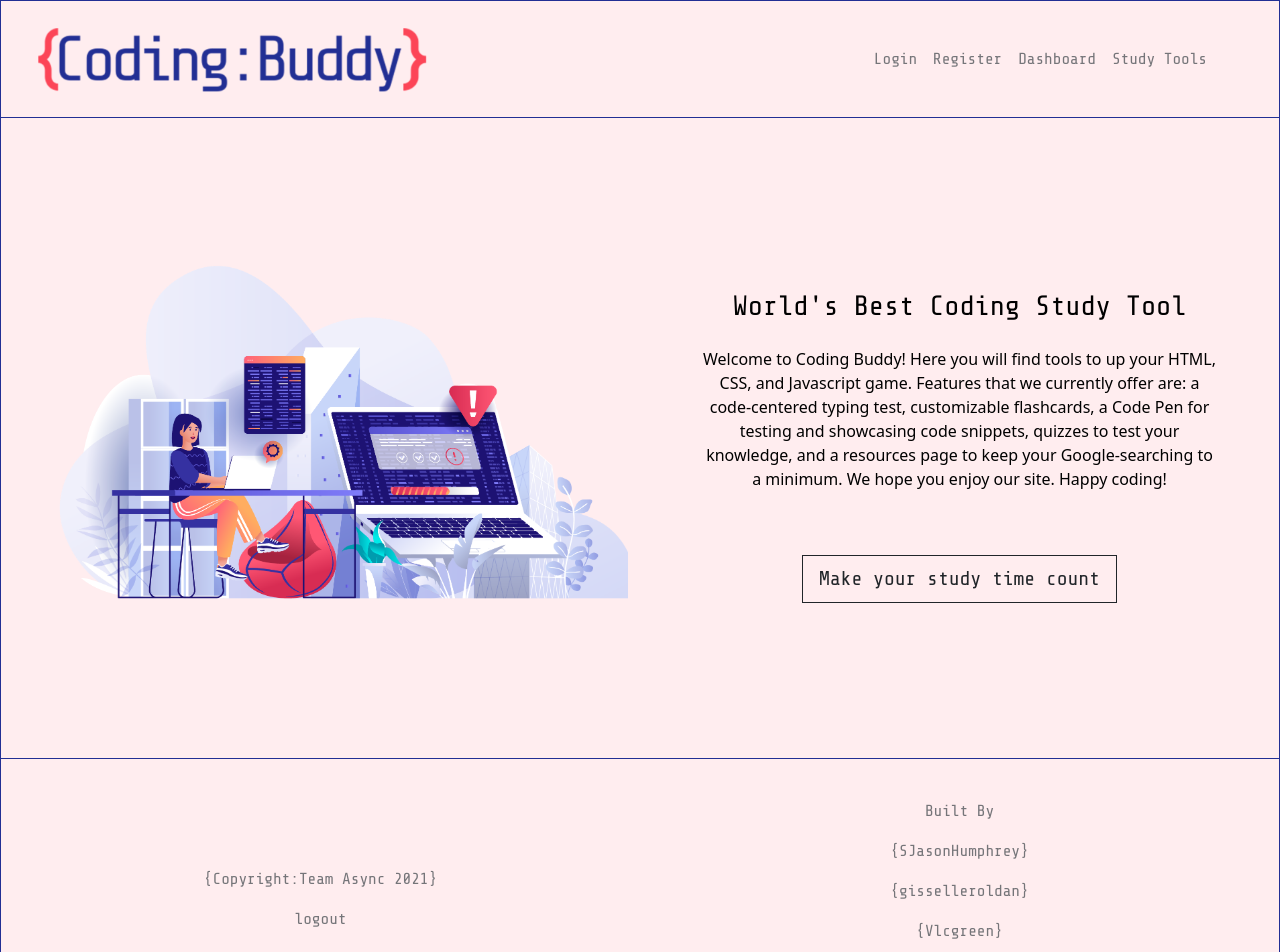
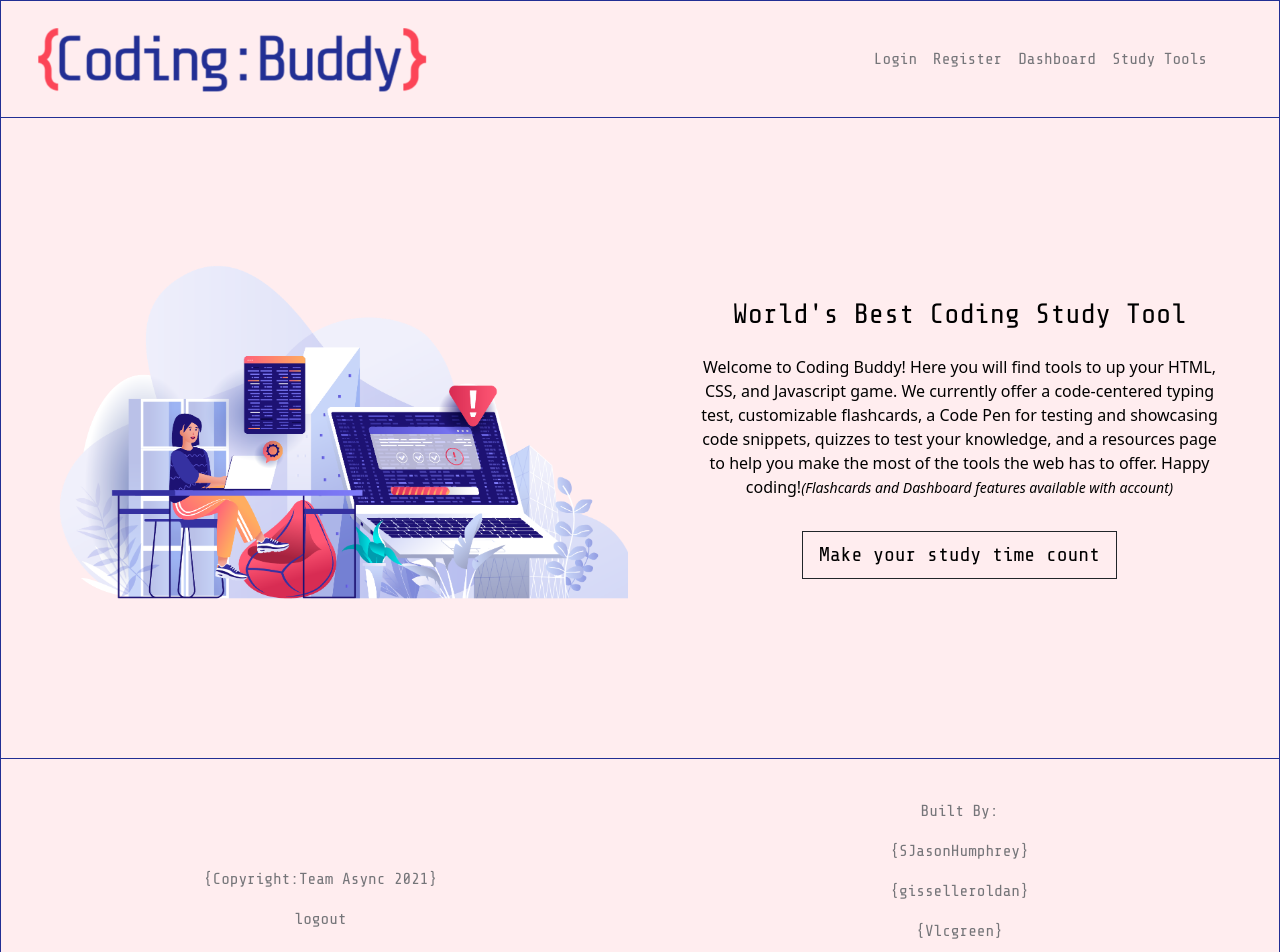
Before and after one commit to SJasonHumphrey/mern-capstone, a React (Create React App) app in the folder app/client/: page / in a window 1280 px wide. Shown: the top 952 px of the page. Built offline with nearby package versions, Linux system fonts and the light colour scheme.

Commit message:
added needed links and created error modal

```diff
--- a/app/client/src/RequireAuth.js
+++ b/app/client/src/RequireAuth.js
@@ -9,7 +9,6 @@ const RequireAuth = (props) => {
     console.log(auth)
     useEffect(() => {
         if(!auth){
-            console.log(auth)
             history.push('/')
         }
     },[auth])
--- a/app/client/src/components/App.js
+++ b/app/client/src/components/App.js
@@ -1,5 +1,6 @@
 import React from 'react';
 import {Button,Container,Row,Col} from 'react-bootstrap';
+import {Link} from 'react-router-dom'
 
 
 
@@ -16,11 +17,11 @@ function App() {
 
       <Col>
         <div className="d-flex flex-column justify-content-center align-items-center full-height ">
-        <p className="text-center p-5">
+        <p className="text-center px-5">
         <h3 className="mono-font p-3">World's Best Coding Study Tool</h3>
-        Welcome to Coding Buddy! Here you will find tools to up your HTML, CSS, and Javascript game. Features that we currently offer are: a code-centered typing test, customizable flashcards, a Code Pen for testing and showcasing code snippets, quizzes to test your knowledge, and a resources page to keep your Google-searching to a minimum. We hope you enjoy our site. Happy coding!
+        Welcome to Coding Buddy! Here you will find tools to up your HTML, CSS, and Javascript game. We currently offer a code-centered typing test, customizable flashcards, a Code Pen for testing and showcasing code snippets, quizzes to test your knowledge, and a resources page to help you make the most of the tools the web has to offer. Happy coding!<span className="small-font">(Flashcards and Dashboard features available with account)</span>
         </p>
-        <Button size="lg" variant="outline-dark" className="rounded-0 mb-5 mono-font">Make your study time count</Button>
+        <Button as={Link} to='/register' size="lg" variant="outline-dark" className="rounded-0 my-3 mono-font study-time">Make your study time count</Button>
         </div>
       </Col>
     </Row>
--- a/app/client/src/components/Home.js
+++ b/app/client/src/components/Home.js
@@ -1,9 +1,21 @@
 import React from 'react';
+import {Container} from 'react-bootstrap'
 
 const Home = () => {
+
+
+
     return (
         <>
-        home/dashboard
+        <Container className=" d-flex align-items-center justify-content-center">
+
+        <div className="home-card bg-main d-flex flex-column align-items-center justify-content-center mono-font drop-shadow text-center">
+            <h2 >Thanks For Creating an Account!</h2>
+            <p className="p-4 fs-5"> You now have access to premium features.Click on the Study Tool link above to get started.</p>
+
+        </div>
+        </Container>
+
         </>
 
     )
--- a/app/client/src/components/Login.js
+++ b/app/client/src/components/Login.js
@@ -2,7 +2,7 @@ import React,{useState} from 'react';
 import {Form,Button,Modal} from 'react-bootstrap';
 import axios from 'axios';
 import {useDispatch} from 'react-redux';
-import {useHistory} from 'react-router-dom';
+import {useHistory,Link} from 'react-router-dom';
 import {login} from '../actions'
 
 
@@ -14,6 +14,9 @@ const Login = () => {
 
     const [username, setUsername] = useState('');
     const [password, setPassword] = useState('');
+    const [show, setShow] = useState(false);
+
+    const handleCloseModal = () => setShow(false);
 
     const handleSubmit = async (e) => {
         try{
@@ -34,11 +37,24 @@ const Login = () => {
 
         } catch(e) {
             console.log('this is the error',e);
+            setShow(true)
 
         }
     }
 
     return (
+        <>
+        <Modal show={show} onHide={handleCloseModal} className="d-flex flex-column align-items-center justify-content-center mono-font">
+            <Modal.Body className="d-flex flex-column align-items-center justify-content-center m-4 text-center">
+             Username or password incorrect. Please try again or create an account.
+                <Button variant="outline-dark rounded-0 m-4" onClick={handleCloseModal}>Close</Button>
+            </Modal.Body>
+
+        </Modal>
+
+
+
+
         <div className="full-page-wrapper d-flex flex-column align-items-center justify-content-center mono-font">
             <Form onSubmit={handleSubmit} className="drop-shadow bg-main  col-6 d-flex flex-column py-5">
                 <h2 className ="align-self-center my-3 mono-font"><span className="pink">&#123;</span>Login<span className="pink" >&#125;</span></h2>
@@ -51,8 +67,10 @@ const Login = () => {
                     <Form.Control type='password' placeholder='enter password' value={password} onChange={(e)=>setPassword(e.target.value)}></Form.Control>
                 </Form.Group>
                 <Button type="submit" className="align-self-center my-3 btn-lg rounded-0" variant="outline-light">Submit</Button>
+                <Form.Text className=" text-center text-white fs-5 pt-2">Don't have an account? Create one <Link to="/register" className="login-link">here</Link>.</Form.Text>
             </Form>
             </div>
+            </>
 
     )
 }
--- a/app/client/src/components/Register.js
+++ b/app/client/src/components/Register.js
@@ -31,7 +31,8 @@ const Register = () => {
                     <Form.Label>Password</Form.Label>
                     <Form.Control  value={password} onChange={(e)=>setPassword(e.target.value)}type='text' placeholder='enter password'></Form.Control>
                 </Form.Group>
-                <Button type="submit" className="align-self-center my-3 btn-lg rounded-0" variant="outline-dark">Submit</Button>
+                <Button type="submit" className="align-self-center my-3 btn-lg rounded-0" variant="outline-light">Submit</Button>
+
             </Form>
         </div>
     )
--- a/app/client/src/components/layout/Footer.js
+++ b/app/client/src/components/layout/Footer.js
@@ -24,7 +24,7 @@ const Footer = () => {
                 </Col>
 
                 <Col sm={12} md={6} className="d-flex flex-column justify-content-center align-items-center pt-3 mono-font">
-                <p>Built By</p>
+                <p>Built By:</p>
                 <a href="https://github.com/SJasonHumphrey"><p>&#123;SJasonHumphrey&#125;</p></a>
                 <a href="https://github.com/SJasonHumphrey"><p>&#123;gisselleroldan&#125;</p></a>
                 {/* <p>&#123;Gisselle:&#125;</p> */}
--- a/app/client/src/index.js
+++ b/app/client/src/index.js
@@ -79,7 +79,14 @@ ReactDOM.render(
             <Route  exact path = '/' component={App}/>
             <Route  path = '/login' component={Login}/>
             <Route  path = '/register' component={Register}/>
-            <Route  path = '/home' component={Home}/>
+
+            <Route   exact path = '/home' render={() => (
+              <Auth>
+                <Home/>
+              </Auth>
+
+            )}/>
+
             <Route  path = '/code' component={CodePen}/>
             <Route  path = '/typing-test' component={TypingTest}/>
             <Route  path = '/resources' component={Resources}/>
--- a/app/client/src/styles/main.css
+++ b/app/client/src/styles/main.css
@@ -88,6 +88,24 @@ ul {
     color:#757579;
 
 }
+.logout-button:hover{
+    color:black;
+}
+
+.study-time{
+    color:black !important;
+}
+.study-time:hover{
+    color:white !important;
+}
+
+.login-link{
+    color:#FC4557 !important;
+}
+.home-card{
+    width:60%;
+    height:90%;
+}
 
 
 
@@ -149,6 +167,10 @@ ul {
 
 }
 
+.small-font{
+    font-size: 14px;
+    font-style: italic;
+}
 
 .codingBuddyLogo{
     width:25rem;
```
